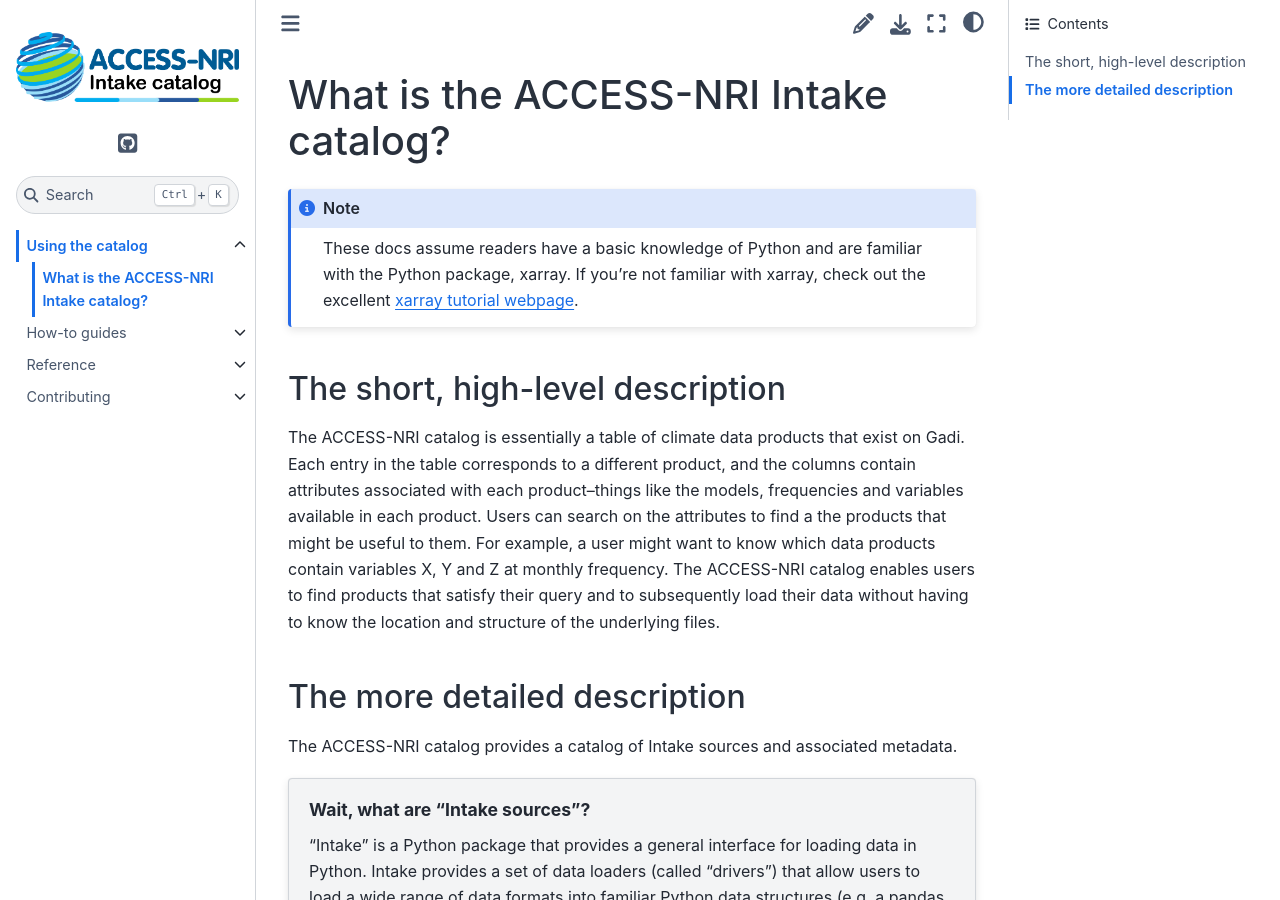
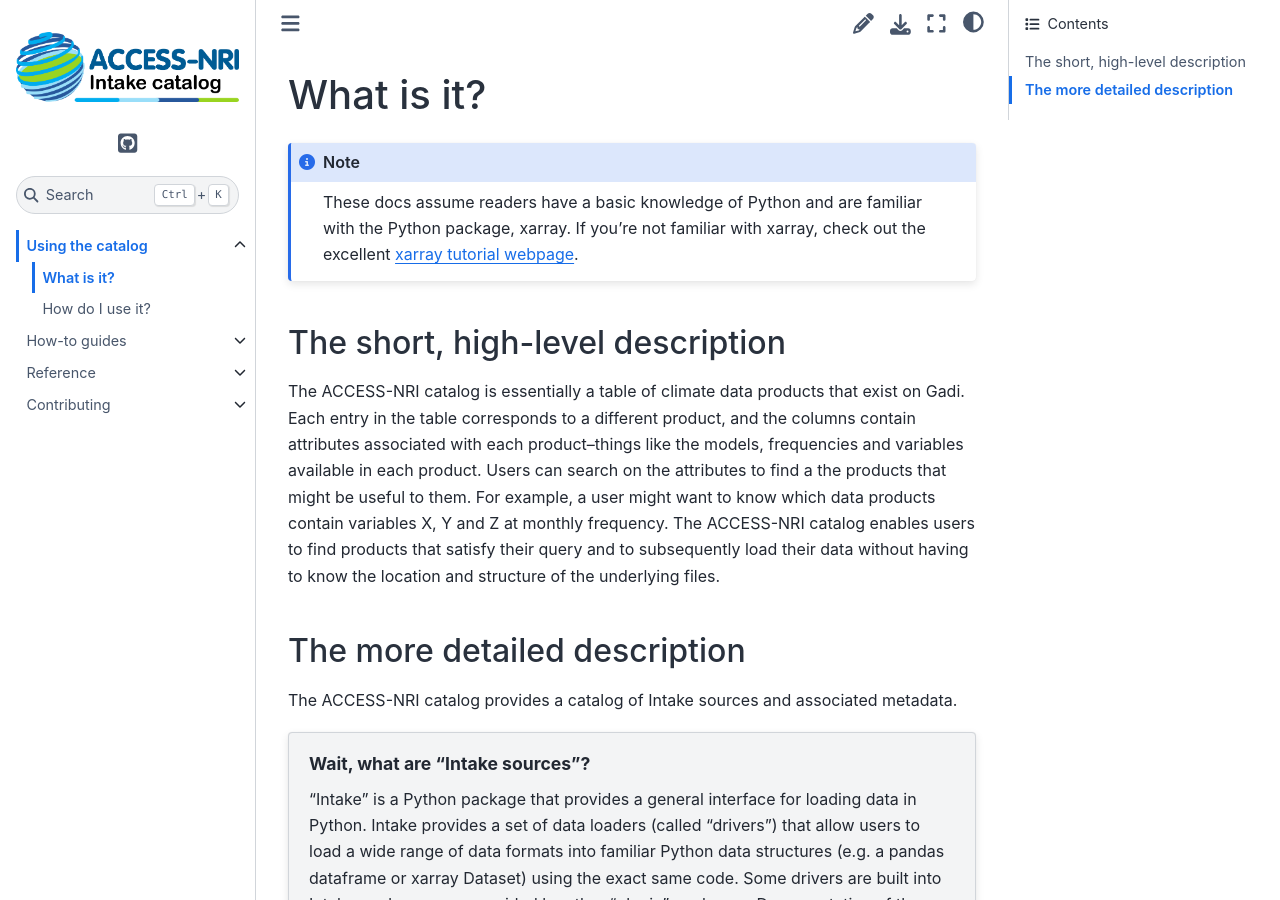
Before and after one commit to ACCESS-NRI/access-nri-intake-catalog, a Sphinx documentation site: the page built from docs/using_the_catalog/what.rst, in a window 1280 px wide and 900 px high. Built offline with Sphinx 7.4.7 and the Sphinx Book theme 1.1.4, drawn with Linux system fonts in a browser that asks for light colours; pages that are not in the unit, such as notebooks, are missing from menus; some of the changed text lies outside the part shown.

Commit message:
add how do I use it

```diff
--- a/docs/using_the_catalog/index.rst
+++ b/docs/using_the_catalog/index.rst
@@ -6,6 +6,7 @@
 The ACCESS-NRI Intake catalog provides a way for Python users to peruse, search and load ACCESS and ACCESS-related climate data available on the Australian NCI supercomputer, Gadi. In the following sections we give an overview of the catalog and demonstrate how to use it.
 
 .. toctree::
-   :maxdepth: 1
+   :maxdepth: 2
 
-   what_is_the_catalog
+   what
+   how
--- a/docs/using_the_catalog/what_is_the_catalog.rst
+++ b/docs/using_the_catalog/what.rst
@@ -1,7 +1,7 @@
-.. what_is_the_catalog:
+.. what:
 
-What is the ACCESS-NRI Intake catalog?
-======================================
+What is it?
+===========
 
 .. note::
    These docs assume readers have a basic knowledge of Python and are familiar with the Python package, xarray. If you're not familiar with xarray, check out the excellent `xarray tutorial webpage <https://tutorial.xarray.dev/intro.html>`_.
```
Also changed, not shown: docs/using_the_catalog/how.rst (added, +71 -0 lines).
